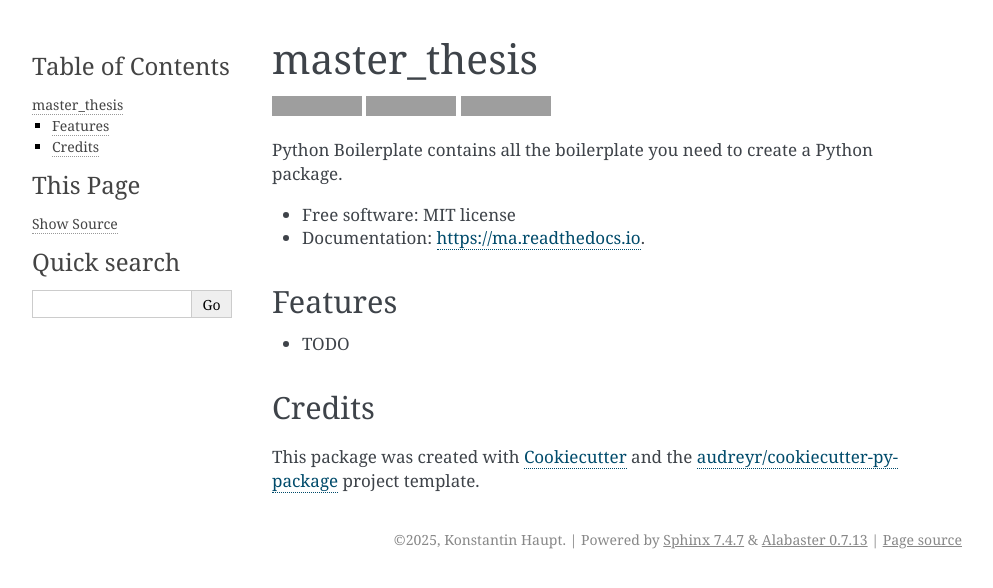
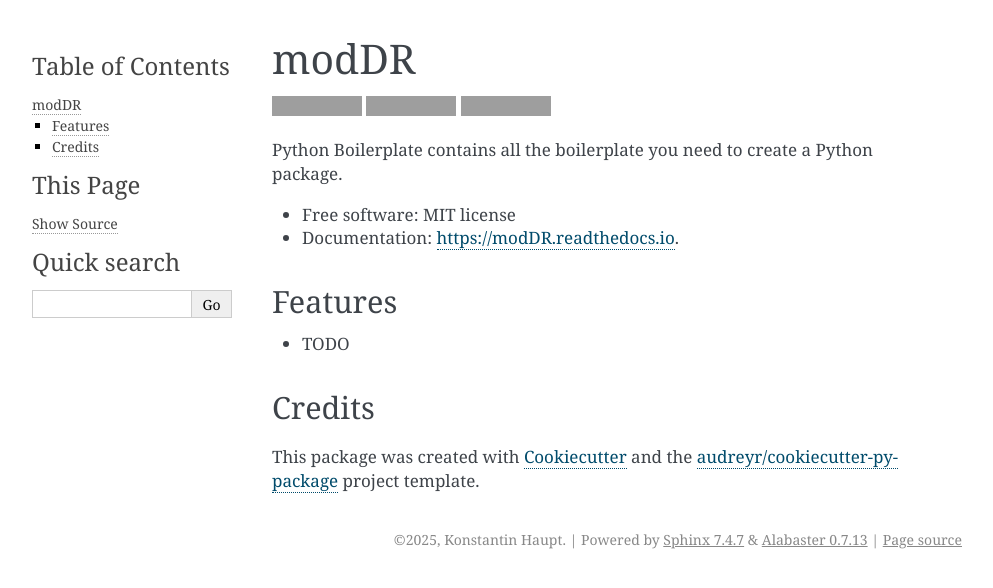
Before and after one commit to kohaupt/modDR, a Sphinx documentation site: the page built from docs/readme.rst, in a window 1280 px wide, cut to the strip 0-588 px from the top of the page. Shown: the whole strip, without its empty margins (148-1141 px from the left). Built offline with Sphinx 7.4.7, drawn with Linux system fonts in a browser that asks for light colours; pages that are not in the unit, such as notebooks, are missing from menus; grey boxes are pictures that could not be loaded.

Commit message:
chore: Update projectname

```diff
--- a/README.rst
+++ b/README.rst
@@ -1,16 +1,16 @@
 =============
-master_thesis
+modDR
 =============
 
 
-.. image:: https://img.shields.io/pypi/v/ma.svg
-        :target: https://pypi.python.org/pypi/ma
+.. image:: https://img.shields.io/pypi/v/modDR.svg
+        :target: https://pypi.python.org/pypi/modDR
 
-.. image:: https://img.shields.io/travis/kohaupt/ma.svg
-        :target: https://travis-ci.com/kohaupt/ma
+.. image:: https://img.shields.io/travis/kohaupt/modDR.svg
+        :target: https://travis-ci.com/kohaupt/modDR
 
-.. image:: https://readthedocs.org/projects/ma/badge/?version=latest
-        :target: https://ma.readthedocs.io/en/latest/?version=latest
+.. image:: https://readthedocs.org/projects/modDR/badge/?version=latest
+        :target: https://modDR.readthedocs.io/en/latest/?version=latest
         :alt: Documentation Status
 
 
@@ -20,7 +20,7 @@ Python Boilerplate contains all the boilerplate you need to create a Python pack
 
 
 * Free software: MIT license
-* Documentation: https://ma.readthedocs.io.
+* Documentation: https://modDR.readthedocs.io.
 
 
 Features
--- a/docs/conf.py
+++ b/docs/conf.py
@@ -47,7 +47,7 @@ source_suffix = '.rst'
 master_doc = 'index'
 
 # General information about the project.
-project = 'master_thesis'
+project = 'modDR'
 copyright = "2025, Konstantin Haupt"
 author = "Konstantin Haupt"
 
@@ -129,7 +129,7 @@ latex_elements = {
 # [howto, manual, or own class]).
 latex_documents = [
     (master_doc, 'ma.tex',
-     'master_thesis Documentation',
+     'modDR Documentation',
      'Konstantin Haupt', 'manual'),
 ]
 
@@ -140,7 +140,7 @@ latex_documents = [
 # (source start file, name, description, authors, manual section).
 man_pages = [
     (master_doc, 'ma',
-     'master_thesis Documentation',
+     'modDR Documentation',
      [author], 1)
 ]
 
@@ -152,7 +152,7 @@ man_pages = [
 #  dir menu entry, description, category)
 texinfo_documents = [
     (master_doc, 'ma',
-     'master_thesis Documentation',
+     'modDR Documentation',
      author,
      'ma',
      'One line description of project.',
--- a/src/__init__.py
+++ b/src/__init__.py
@@ -1,4 +1,4 @@
-"""Top-level package for master_thesis."""
+"""Top-level package for modDR."""
 
 __author__ = """Konstantin Haupt"""
 __email__ = 'konstantin.haupt@study.hs-duesseldorf.de'
```
Also changed, not shown: pyproject.toml (+4 -4 lines), 1 other file.
